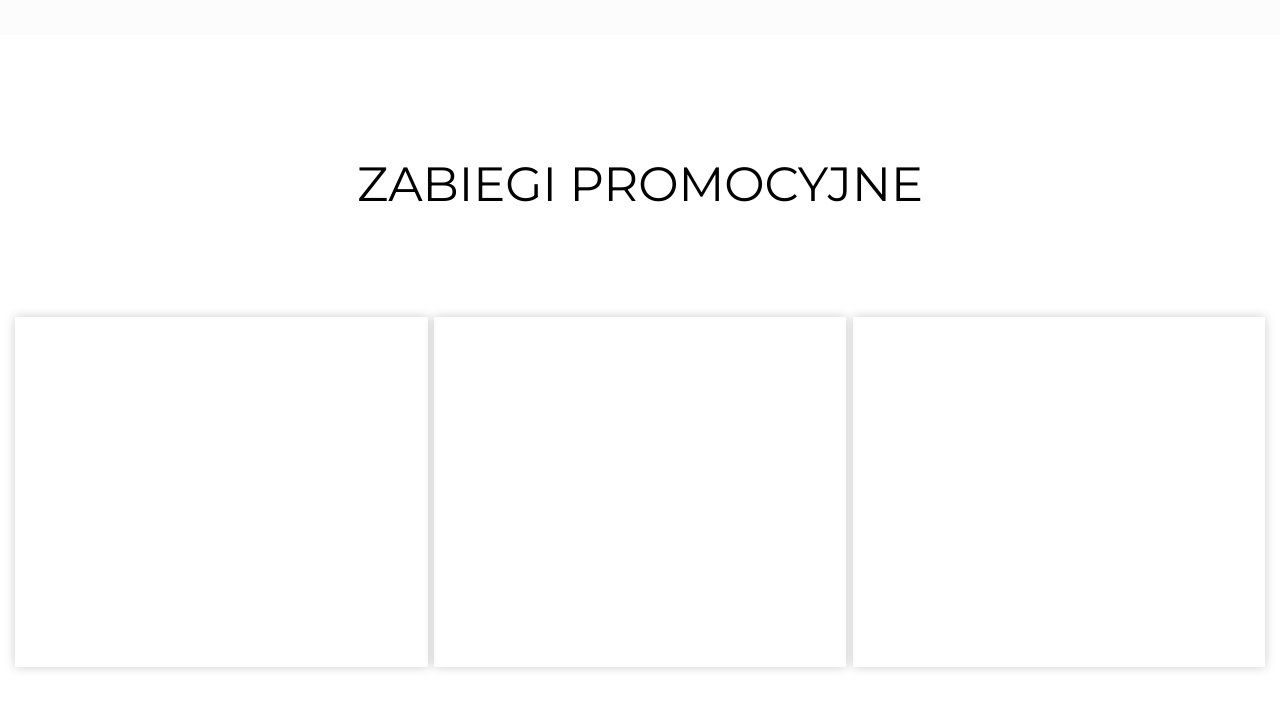
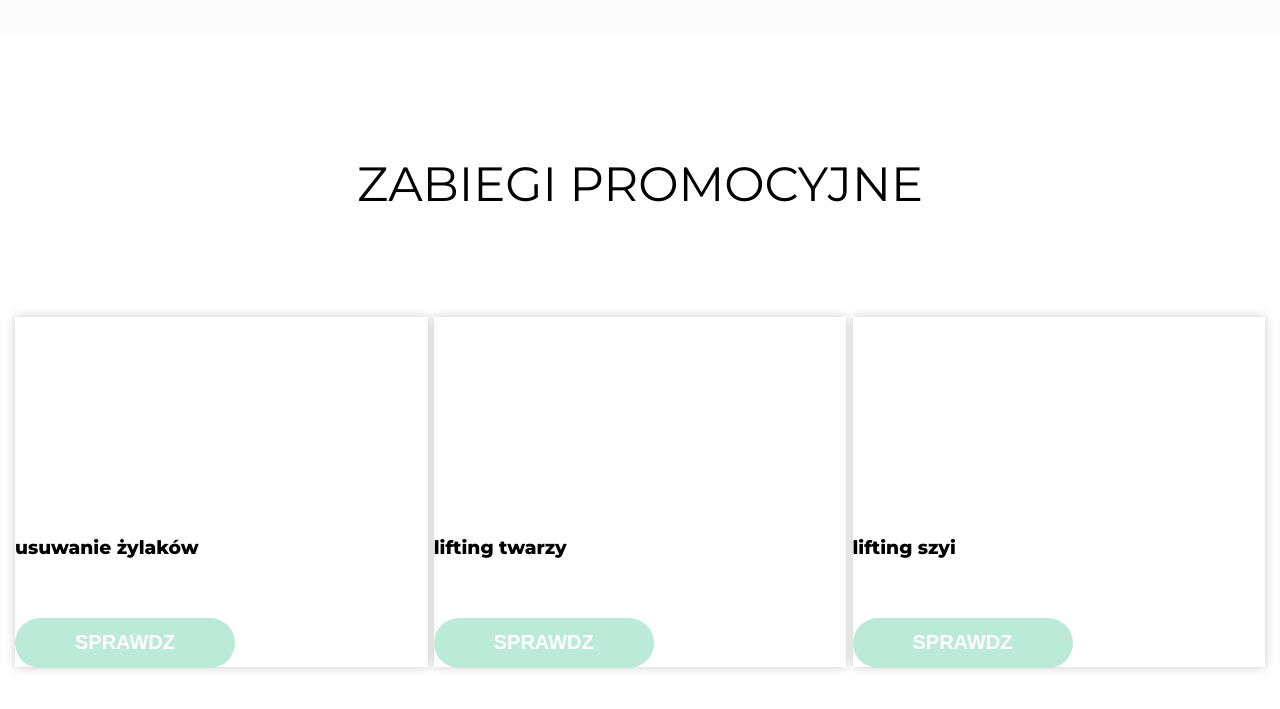
Before and after one commit to cezary-j/medical-clinic, a plain HTML site: page index.html in a window 1280 px wide. Shown: the part 867-1576 px from the top of the page. Drawn offline with Linux system fonts and the light colour scheme.

Commit message:
section treatments finished

```diff
--- a/index.html
+++ b/index.html
@@ -159,6 +159,15 @@
                         <div class="photo legs-img">
                         </div>
                       </div>
+                      <div class="treatment-text">
+                        <h3>usuwanie żylaków
+                          </h3>
+                      </div>
+                      <div class="button-container">
+                        <button class="button">sprawdz</button>
+                      </div>
+
+
                     </div>
 
 
@@ -167,12 +176,26 @@
                           <div class="photo face-img">
                           </div>
                         </div>
+                        <div class="treatment-text">
+                          <h3>lifting twarzy
+                            </h3>
+                        </div>
+                        <div class="button-container">
+                          <button class="button">sprawdz</button>
+                        </div>
                       </div>
 
                       <div class="box-treatments">
                         <div class="img-treatments">
                           <div class="photo neck-img">
                           </div>
+                        </div>
+                        <div class="treatment-text">
+                          <h3>lifting szyi
+                            </h3>
+                        </div>
+                        <div class="button-container">
+                          <button class="button">sprawdz</button>
                         </div>
                       </div>
 
```
